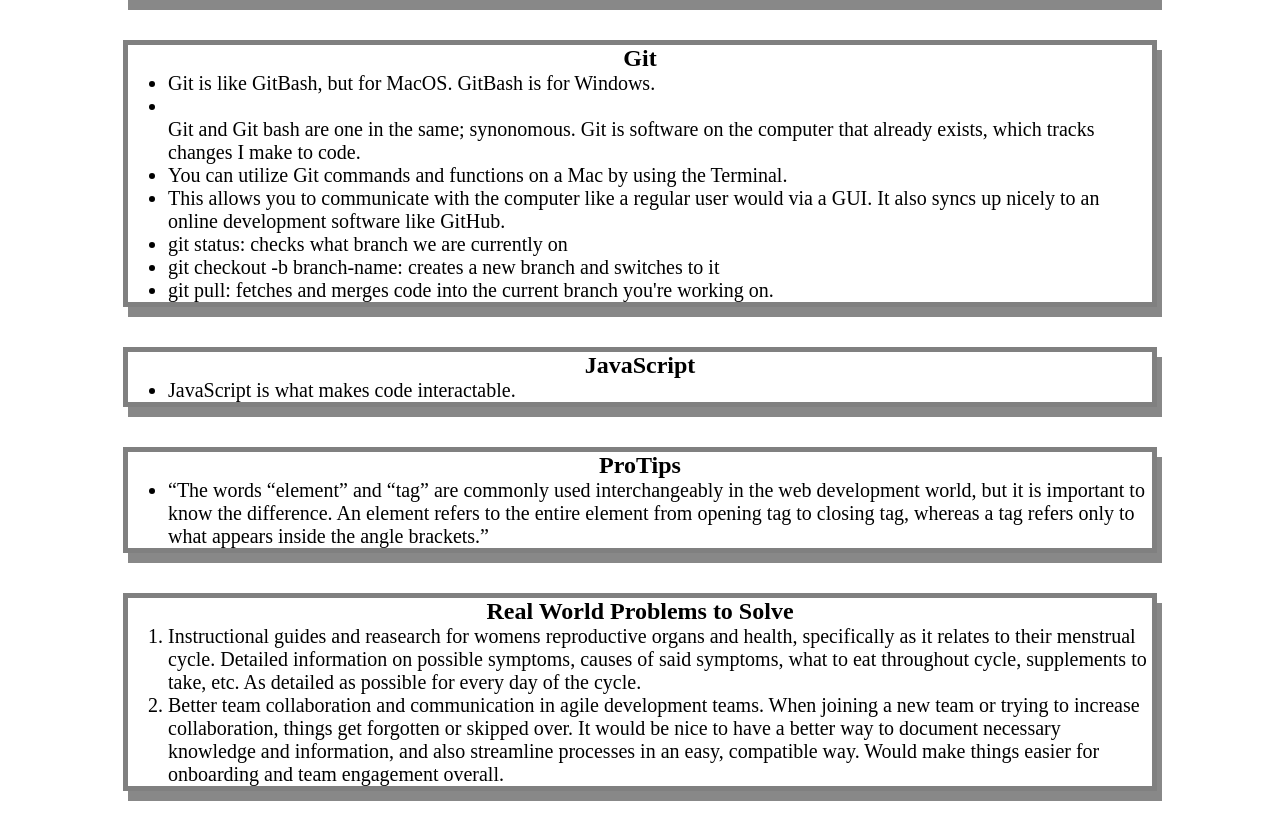
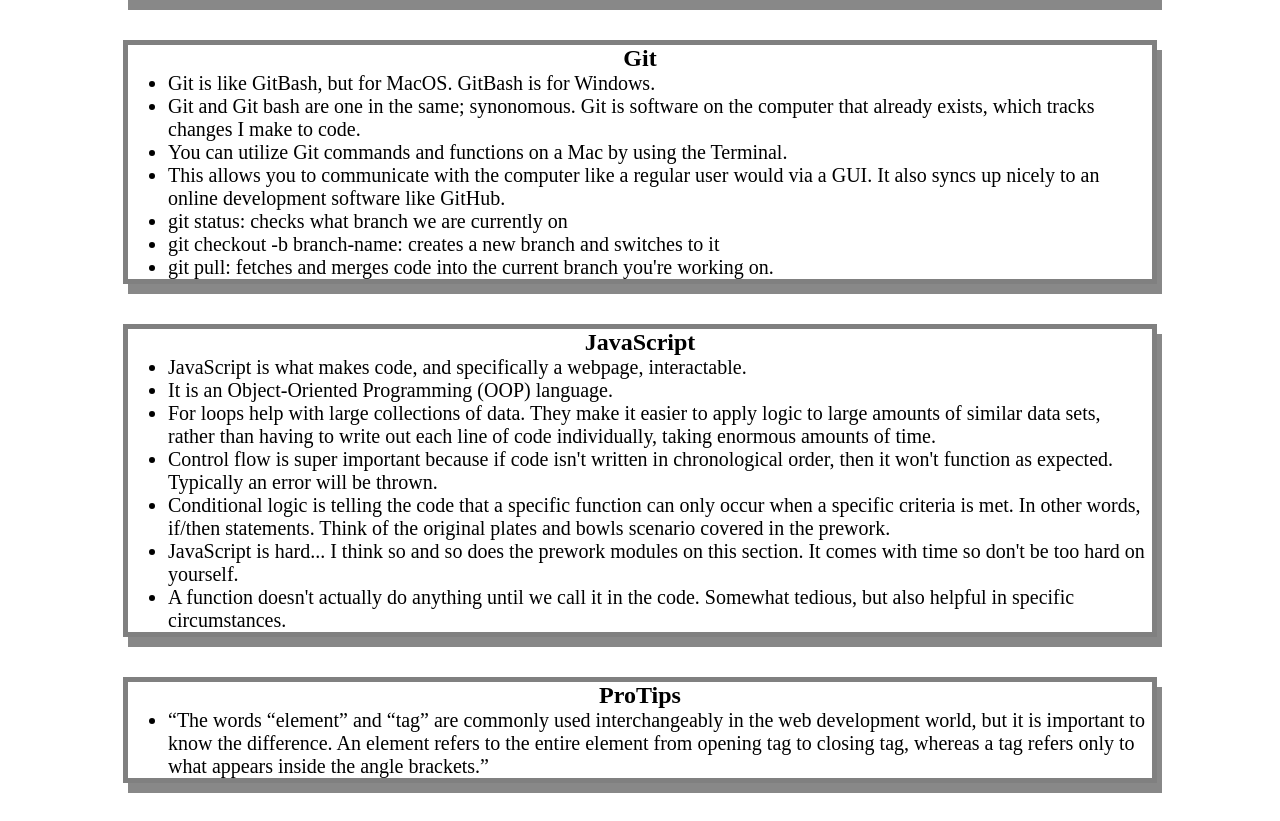
Before and after one commit to KJUDALL/prework-study-guide, a plain HTML site: page prework-study-guide/index.html in a window 1280 px wide. Shown: the part 665-1486 px from the top of the page. Drawn offline with Linux system fonts and the light colour scheme.

Commit message:
add more JS to project

```diff
--- a/prework-study-guide/assets/script.js
+++ b/prework-study-guide/assets/script.js
@@ -1,23 +1,27 @@
-/*const topic = "HTML";
+const topics = ['HTML', 'CSS', 'Git', 'JavaScript'];
+const randomTopic = topics[Math.floor(Math.random() * topics.length)];
 
-if (topic === 'HTML') {
+function listTopics() {
+    for (let x = 0; x < topics.length; x++) {
+        console.log(topics[x]);
+}
+}
+
+function selectTopic() {
+    if (randomTopic === 'HTML') {
         console.log("Let's study HTML!");
-} else if (topic === 'CSS') {
+      } else if (randomTopic === 'CSS') {
         console.log("Let's study CSS!");
-} else if (topic === 'Git') {
+      } else if (randomTopic === 'Git') {
         console.log("Let's study Git!");
-} else if (topic === 'JavaScript') {
+      } else if (randomTopic === 'JavaScript') {
         console.log("Let's study JavaScript!");
       } else {
         console.log('Please try again!');
-} */
-
-const topics = ['HTML', 'CSS', 'Git', 'JavaScript'];
-for (let x = 0; x < topics.length; x++) {
-    console.log(topics[x]);
+}
 }
 
-/* const shapes = ["triangle", "square", "pentagon", "circle"];
-for(let x = 0; x < shapes.length; x++) {
- console.log(shapes[x]);
-} */
+console.log('Here are the topics we learned through Prework:');
+listTopics();
+console.log('Which topic should we study first?');
+selectTopic();
--- a/prework-study-guide/index.html
+++ b/prework-study-guide/index.html
@@ -40,7 +40,7 @@
         <h2>Git</h2>
         <ul>
           <li>Git is like GitBash, but for MacOS. GitBash is for Windows.</li>
-          <li></li>Git and Git bash are one in the same; synonomous. Git is software on the computer that already exists, which tracks changes I make to code.</li>
+          <li>Git and Git bash are one in the same; synonomous. Git is software on the computer that already exists, which tracks changes I make to code.</li>
           <li>You can utilize Git commands and functions on a Mac by using the Terminal.</li>
           <li>This allows you to communicate with the computer like a regular user would via a GUI. It also syncs up nicely to an online development software like GitHub.</li>
           <li>git status: checks what branch we are currently on</li>
@@ -52,7 +52,13 @@
       <section class="card" id="javascript-section">
         <h2>JavaScript</h2>
         <ul>
-          <li>JavaScript is what makes code interactable.</li>
+          <li>JavaScript is what makes code, and specifically a webpage, interactable.</li>
+          <li>It is an Object-Oriented Programming (OOP) language.</li>
+          <li>For loops help with large collections of data. They make it easier to apply logic to large amounts of similar data sets, rather than having to write out each line of code individually, taking enormous amounts of time.</li>
+          <li>Control flow is super important because if code isn't written in chronological order, then it won't function as expected. Typically an error will be thrown.</li>
+          <li>Conditional logic is telling the code that a specific function can only occur when a specific criteria is met. In other words, if/then statements. Think of the original plates and bowls scenario covered in the prework.</li>
+          <li>JavaScript is hard... I think so and so does the prework modules on this section. It comes with time so don't be too hard on yourself.</li>
+          <li>A function doesn't actually do anything until we call it in the code. Somewhat tedious, but also helpful in specific circumstances.</li>
         </ul>
       </section>
      </main>
```
Lines whose indentation alone changed are shown as unchanged.
